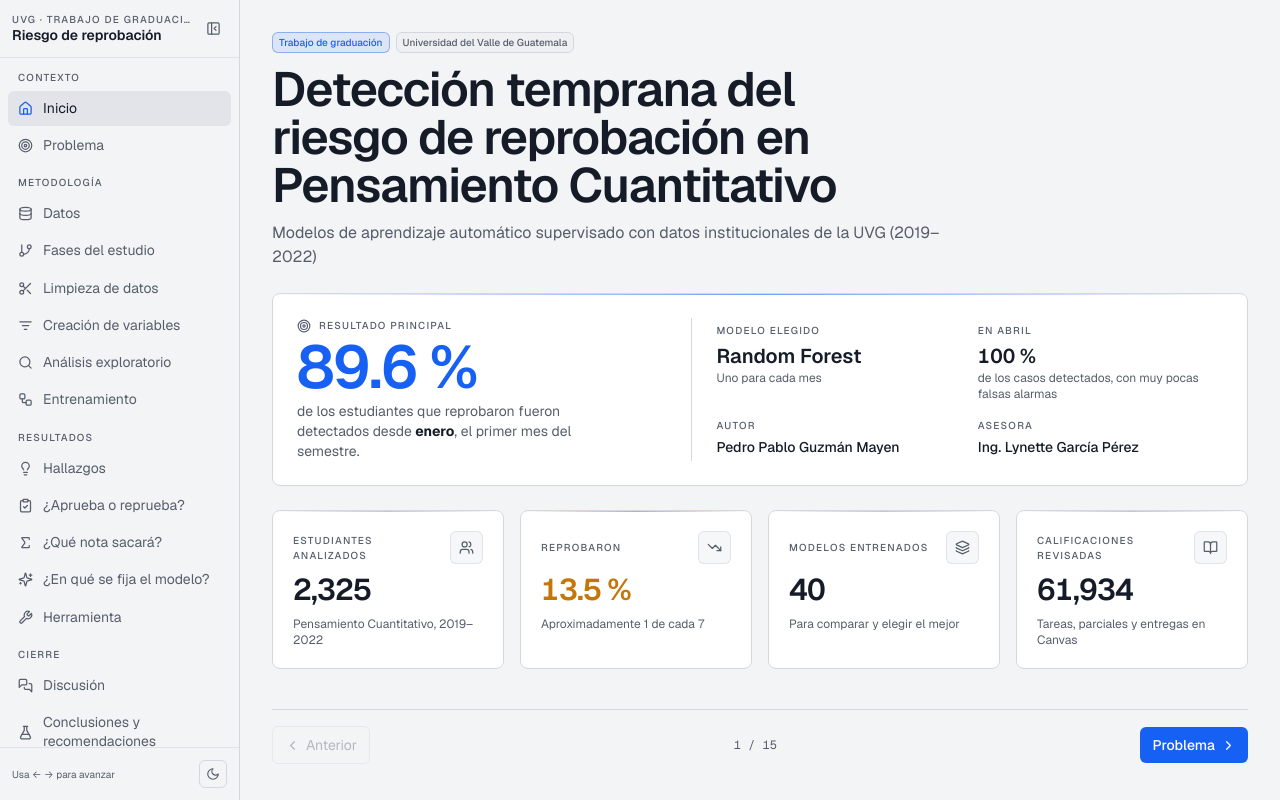
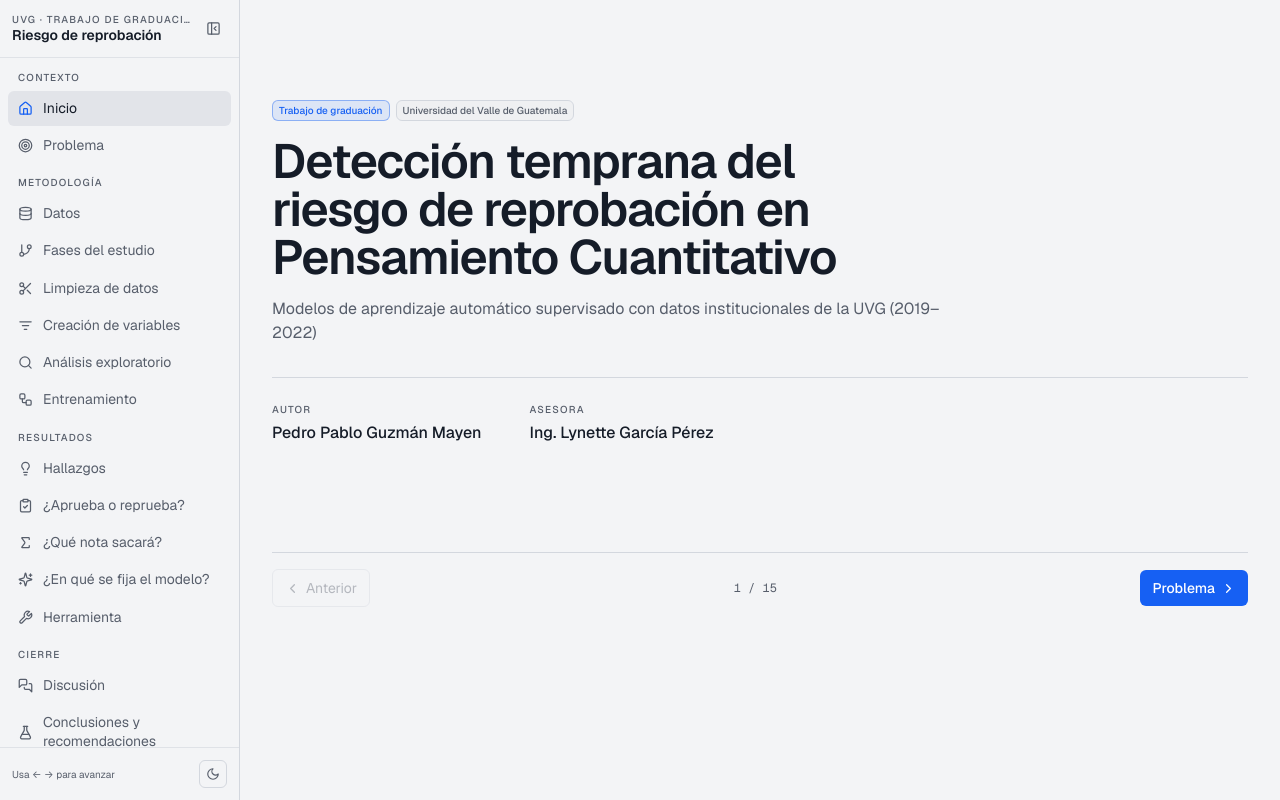
Before and after one commit to PedroPabloGuzmanMayen/Presentacion_trabajo_graduacion, a React (Vite) app: page / in a window 1280 px wide. Built offline with nearby package versions, Linux system fonts and the light colour scheme; the HTML template or start-up script is replaced by a standard one.

Commit message:
Quitar el resumen de resultados de la portada
Co-Authored-By: Claude Opus 5.5 <noreply@anthropic.com>
Claude-Session: https://claude.ai/code/session_01RMh8nGTPdb1uFB21yPDRu6

```diff
--- a/src/scenes/contexto.tsx
+++ b/src/scenes/contexto.tsx
@@ -1,13 +1,13 @@
-import { AlertTriangle, BookOpen, CalendarClock, GraduationCap, Layers, Scale, Target, TrendingDown, Users } from 'lucide-react'
+import { AlertTriangle, BookOpen, CalendarClock, GraduationCap, Scale, TrendingDown } from 'lucide-react'
 import { Bar, BarChart, CartesianGrid, Cell, LabelList, ResponsiveContainer, Tooltip, XAxis, YAxis } from 'recharts'
 import { Badge, Card, CardHead, SceneHeader, Stat } from '@/components/ui'
 import { useChartStyle } from '@/components/charts'
-import { datos, proyecto } from '@/data/tesis'
+import { proyecto } from '@/data/tesis'
 
 export function InicioScene() {
   return (
-    <section className="space-y-6">
-      <header className="space-y-3">
+    <section className="min-h-[60vh] flex flex-col justify-center gap-8">
+      <header className="space-y-4">
         <div className="flex flex-wrap gap-1.5">
           <Badge tone="primary">Trabajo de graduación</Badge>
           <Badge>{proyecto.universidad}</Badge>
@@ -15,46 +15,16 @@ export function InicioScene() {
         <h2 className="text-3xl md:text-5xl font-semibold tracking-tight max-w-4xl leading-[1.08]">{proyecto.titulo}</h2>
         <p className="text-sm md:text-base text-muted-foreground max-w-2xl">{proyecto.subtitulo}</p>
       </header>
-
-      <Card tone="primary">
-        <div className="p-6 flex flex-col md:flex-row md:items-stretch gap-6 md:divide-x md:divide-border">
-          <div className="md:w-2/5 space-y-1">
-            <div className="flex items-center gap-2 text-muted-foreground">
-              <Target size={14} aria-hidden="true" />
-              <p className="eyebrow">Resultado principal</p>
-            </div>
-            <p className="text-5xl md:text-6xl font-semibold tracking-tight num text-primary">89.6 %</p>
-            <p className="text-sm text-muted-foreground max-w-xs">de los estudiantes que reprobaron fueron detectados desde <strong className="text-foreground">enero</strong>, el primer mes del semestre.</p>
-          </div>
-          <div className="flex-1 md:pl-6 grid grid-cols-2 gap-4 content-center">
-            <div>
-              <p className="eyebrow">Modelo elegido</p>
-              <p className="mt-1 text-xl font-semibold">Random Forest</p>
-              <p className="text-xs text-muted-foreground">Uno para cada mes</p>
-            </div>
-            <div>
-              <p className="eyebrow">En abril</p>
-              <p className="mt-1 text-xl font-semibold num">100 %</p>
-              <p className="text-xs text-muted-foreground">de los casos detectados, con muy pocas falsas alarmas</p>
-            </div>
-            <div>
-              <p className="eyebrow">Autor</p>
-              <p className="mt-1 text-sm font-medium">{proyecto.autor}</p>
-            </div>
-            <div>
-              <p className="eyebrow">Asesora</p>
-              <p className="mt-1 text-sm font-medium">{proyecto.asesora}</p>
-            </div>
-          </div>
+      <dl className="flex flex-wrap gap-x-12 gap-y-4 border-t border-border pt-6">
+        <div>
+          <dt className="eyebrow">Autor</dt>
+          <dd className="mt-1 text-base font-medium">{proyecto.autor}</dd>
         </div>
-      </Card>
-
-      <div className="grid grid-cols-2 lg:grid-cols-4 gap-4">
-        <Stat label="Estudiantes analizados" value={datos.estudiantesFinal.toLocaleString('es-GT')} sub={`Pensamiento Cuantitativo, ${datos.periodo}`} icon={Users} />
-        <Stat label="Reprobaron" value={`${datos.tasaReprobacion} %`} sub="Aproximadamente 1 de cada 7" icon={TrendingDown} tone="warn" />
-        <Stat label="Modelos entrenados" value="40" sub="Para comparar y elegir el mejor" icon={Layers} />
-        <Stat label="Calificaciones revisadas" value={datos.filasActividades.toLocaleString('es-GT')} sub="Tareas, parciales y entregas en Canvas" icon={BookOpen} />
-      </div>
+        <div>
+          <dt className="eyebrow">Asesora</dt>
+          <dd className="mt-1 text-base font-medium">{proyecto.asesora}</dd>
+        </div>
+      </dl>
     </section>
   )
 }
```
